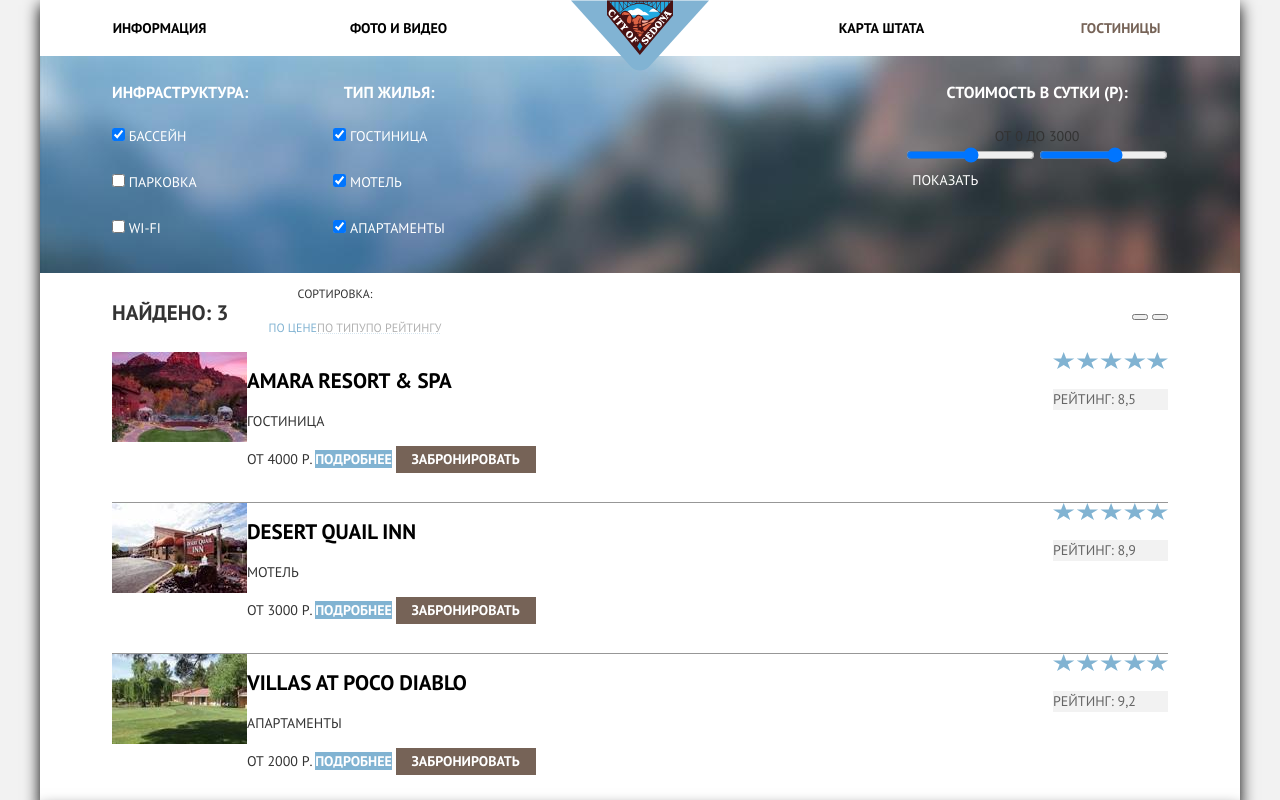
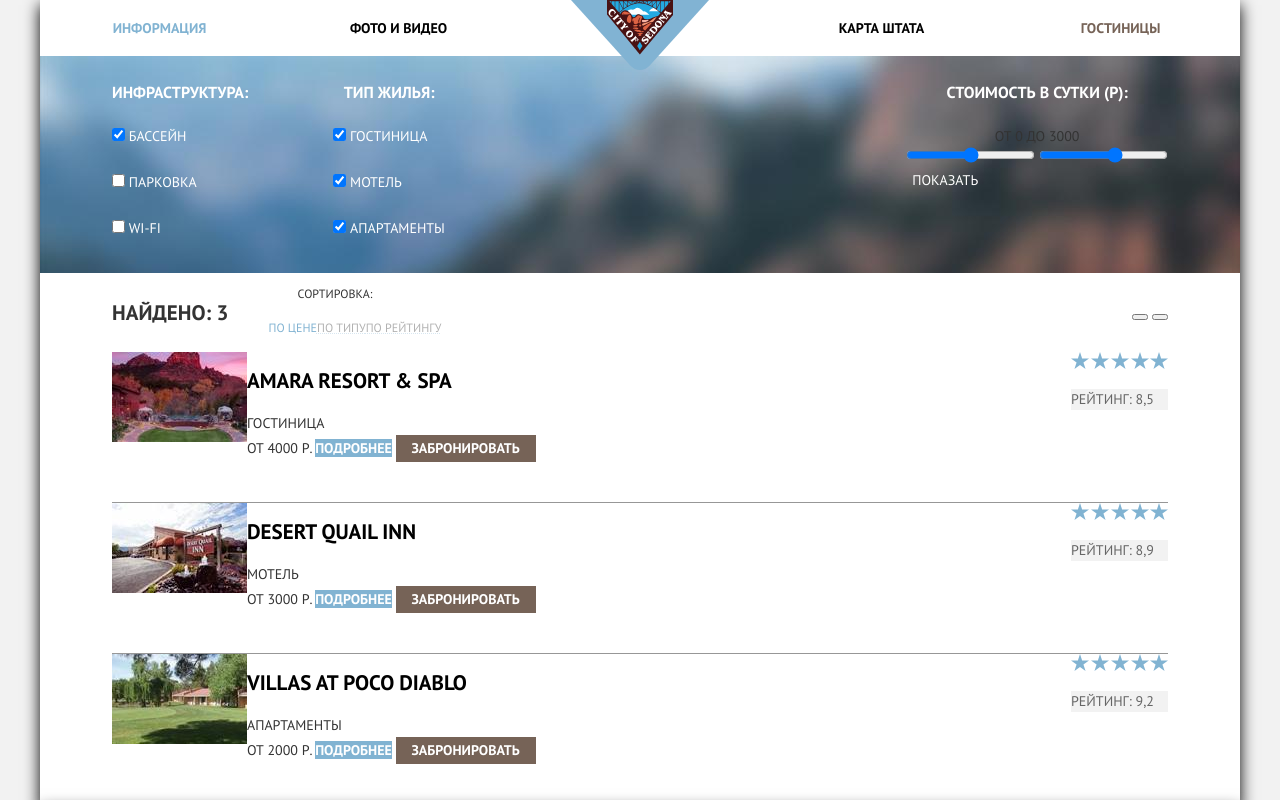
Before and after one commit to fcsm82/406527-sedona-26, a plain HTML site: page hotels.html in a window 1280 px wide. Both pictures are taken after a click on the link "ИНФОРМАЦИЯ". Shown: the top 800 px of the page. Drawn offline with Linux system fonts and the light colour scheme.

Commit message:
Исправлены общие стили

```diff
--- a/css/general.css
+++ b/css/general.css
@@ -1,6 +1,7 @@
 body,
 html {
   min-width: 1200px;
+  box-sizing: border-box;
   margin: 0;
   padding: 0;
   font-family: 'PT Sans', 'Arial', sans-serif;
@@ -12,6 +13,11 @@ html {
   color: #333333;
   text-transform: uppercase;
   background-color: #F2F2F2;
+}
+
+img {
+  width: 100%;
+  height: auto;
 }
 
 fieldset {
@@ -41,16 +47,10 @@ fieldset {
   margin: 0 auto;
 }
 
+.text {
   margin: 0;
-  padding: 0;
+  line-height: 24px;
 }
-
-.column--emphasized {
-  width: 400px;
-  color: #FFFFFF;
-  background-color: #81B3D2;
-}
-
 .link {
   line-height: 26px;
   font-weight: 700;
@@ -58,7 +58,8 @@ fieldset {
   text-decoration: none;
 }
 
-.link:hover {
+.link:hover,
+.link:focus {
   color: #81B3D2;
 }
 
```
